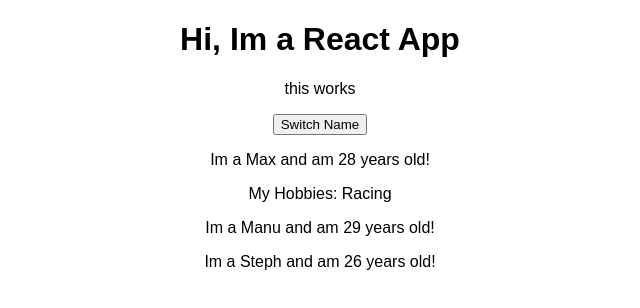
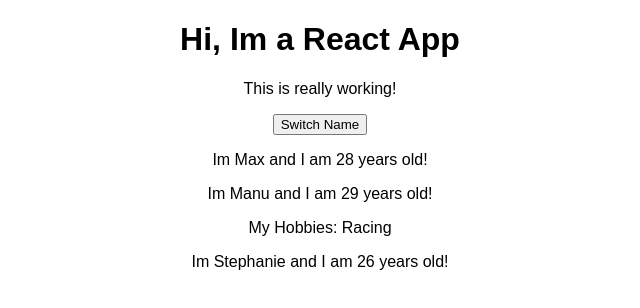
Before and after one commit to Q-Win/react-complete-guide, a React (Create React App) app: page / in a window 1280 px wide. Shown: the top 308 px of the page, without its empty margins (320-960 px from the left). Built offline with nearby package versions, Linux system fonts and the light colour scheme.

Commit message:
able to switch state in paragrpah

```diff
--- a/src/App.js
+++ b/src/App.js
@@ -1,43 +1,60 @@
-import React, { useState } from 'react';
+import React, { Component } from 'react';
 import './App.css';
-import Person from './Person/Person'
+import Person from './Person/Person';
 
-const app = props => {
-  const [ personsState, setPersonsState ] = useState({
+class App extends Component {
+  state = {
     persons: [
-      {name: 'Max', age: 28},
-      {name: 'Manu', age: 29},
-      {name: 'Steph', age: 26}
+      { name: 'Max', age: 28 },
+      { name: 'Manu', age: 29 },
+      { name: 'Stephanie', age: 26 }
     ],
     otherState: 'some other value'
-  });
+  }
 
-  const [otherState, setOtherState] = useState('some other value')
+  switchNameHandler = (newName) => {
+    // console.log('Was clicked!');
+    // DON'T DO THIS: this.state.persons[0].name = 'Maximilian';
+    this.setState( {
+      persons: [
+        { name: newName, age: 28 },
+        { name: 'Manu', age: 29 },
+        { name: 'Stephanie', age: 27 }
+      ]
+    } )
+  }
 
-  console.log(personsState, otherState);
+  nameChangedHandler = (event) => {
+    this.setState( {
+      persons: [
+        { name: 'Max', age: 28 },
+        { name: event.target.value, age: 29 },
+        { name: 'Stephanie', age: 26 }
+      ]
+    } )
+  }
 
-  const switchNameHandler = () =>{
-    // Dont do this this.state.persons[0].name = "Maximilian";
-    setPersonsState({
-      persons: [
-        {name: 'Maximilian', age: 28},
-        {name: 'Manu', age: 29},
-        {name: 'Steph', age: 27}
-      ]
-    });
-  };
-
-  return (
-    <div className="App">
-      <h1> Hi, Im a React App </h1>
-      <p> this works </p>
-      <button onClick={switchNameHandler}> Switch Name</button>
-      <Person name ={personsState.persons[0].name} age={personsState.persons[0].age}>My Hobbies: Racing</Person>
-      <Person name ={personsState.persons[1].name} age={personsState.persons[1].age}/>
-      <Person name ={personsState.persons[2].name} age={personsState.persons[2].age}/>
-    </div>
-  );
-  // return React.createElement('div', {className: 'App'},React.createElement('h1',null, 'Does this work?'))
+  render () {
+    return (
+      <div className="App">
+        <h1>Hi, Im a React App</h1>
+        <p>This is really working!</p>
+        <button onClick={() => this.switchNameHandler('Maximilian!!')}>Switch Name</button>
+        <Person
+          name={this.state.persons[0].name}
+          age={this.state.persons[0].age} />
+        <Person
+          name={this.state.persons[1].name}
+          age={this.state.persons[1].age}
+          click={this.switchNameHandler.bind(this, 'Max!')}
+          changed={this.nameChangedHandler} >My Hobbies: Racing</Person>
+        <Person
+          name={this.state.persons[2].name}
+          age={this.state.persons[2].age} />
+      </div>
+    );
+    // return React.createElement('div', {className: 'App'}, React.createElement('h1', null, 'Does this work now?'));
+  }
 }
 
-export default app;
+export default App;
--- a/src/Person/Person.js
+++ b/src/Person/Person.js
@@ -1,12 +1,12 @@
 import React from 'react';
 
-const person = (props) => {
-  return(
-  <div>
-    <p> Im a {props.name} and am {props.age} years old!</p>
-    <p>{props.children}</p>
-  </div>
- )
-}
+const person = ( props ) => {
+    return (
+        <div>
+            <p onClick={props.click}>Im {props.name} and I am {props.age} years old!</p>
+            <p>{props.children}</p>
+        </div>
+    )
+};
 
 export default person;
```
